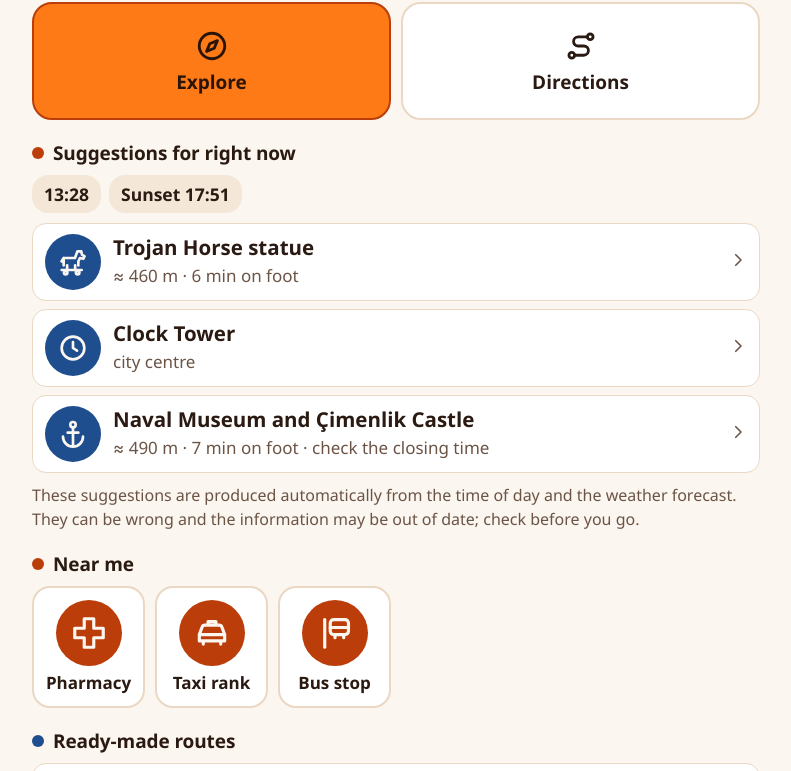
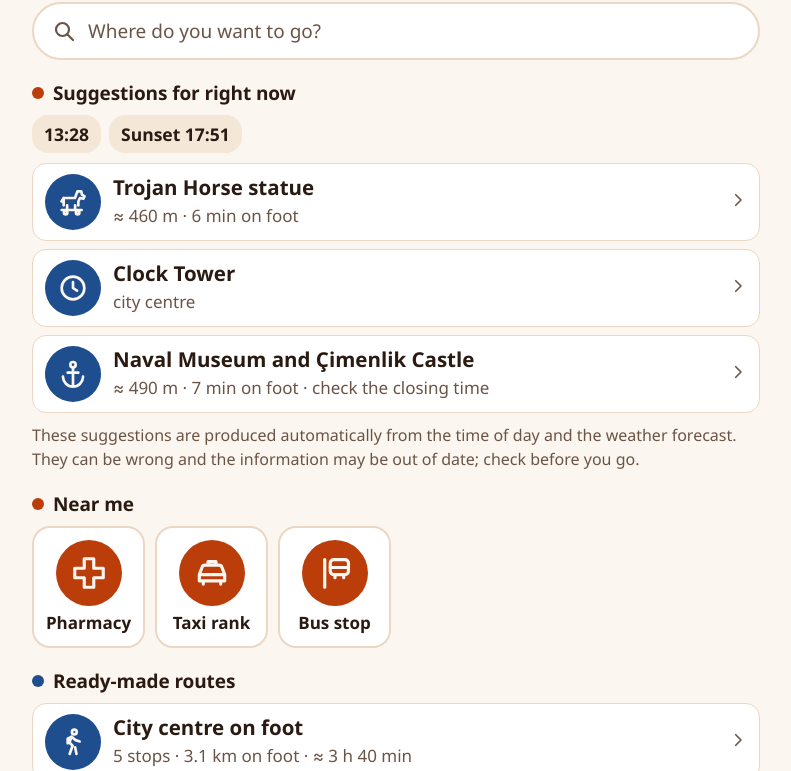
Before and after one commit to muhamedparlak-sys/muhit-in, a plain HTML site: page index.html in a window 1280 px wide. Shown: the part 131-902 px from the top of the page, without its empty margins (244-1035 px from the left). Drawn offline with Linux system fonts and the light colour scheme; no server answers.

Commit message:
Update index.htmlAna sayfa: Keşfet/Yol tarifi düğmeleri kaldırıldı, arama kutusu doğrudan ana sayfada

```diff
--- a/index.html
+++ b/index.html
@@ -747,6 +747,7 @@ h1{margin:16px 0 12px;font-size:clamp(29px,7.2vw,40px);line-height:1.15;letter-s
 .map{width:100%;border:1px solid var(--line);border-radius:16px;overflow:hidden;background:#e9e6df;z-index:0}
 #placeMap{height:38vh;min-height:230px;max-height:460px}
 
+#paneHow{margin:0 0 14px}
 .search{display:flex;align-items:center;gap:10px;height:58px;padding:0 18px;border:2px solid var(--line);border-radius:29px;background:var(--panel);color:var(--muted)}
 .search:focus-within{border-color:var(--accent)}
 .search input{flex:1;min-width:0;border:0;outline:0;background:none;color:var(--text);font:inherit;font-size:19px;-webkit-appearance:none;appearance:none}
@@ -949,11 +950,7 @@ button.btn{width:100%;cursor:pointer}
   </header>
   <section id="home" data-nosnippet>
     <h1 data-i18n="h1"></h1>
-    <div class="ask" id="ask" role="tablist">
-      <button type="button" class="askbtn" data-m="where" role="tab"><svg width="34" height="34" viewBox="0 0 24 24" fill="none" stroke="currentColor" stroke-width="2" stroke-linecap="round" stroke-linejoin="round"><circle cx="12" cy="12" r="9"></circle><path d="M15.8 8.2l-2.2 5.4-5.4 2.2 2.2-5.4z"></path></svg><span data-i18n="qWhere"></span></button>
-      <button type="button" class="askbtn" data-m="how" role="tab"><svg width="34" height="34" viewBox="0 0 24 24" fill="none" stroke="currentColor" stroke-width="2" stroke-linecap="round" stroke-linejoin="round"><circle cx="5.5" cy="18.5" r="2"></circle><circle cx="18.5" cy="5.5" r="2"></circle><path d="M7.5 18.5H14a3.25 3.25 0 0 0 0-6.5h-4a3.25 3.25 0 0 1 0-6.5h6.5"></path></svg><span data-i18n="qHow"></span></button>
-    </div>
-    <div id="paneHow" hidden>
+    <div id="paneHow">
       <label class="search"><svg width="24" height="24" viewBox="0 0 24 24" fill="none" stroke="currentColor" stroke-width="2.2" stroke-linecap="round"><circle cx="10.5" cy="10.5" r="6.5"></circle><path d="M15.5 15.5L21 21"></path></svg><input id="q" type="search" autocomplete="off" enterkeyhint="search"></label>
     </div>
     <div id="paneWhere">
@@ -1030,7 +1027,7 @@ button.btn{width:100%;cursor:pointer}
    stop          : optional {lat, lng, name:[...]} bus stop to walk to first
    ===================================================================== */
 const DRAFT  = false;
-const BUILD  = '2026-11-16 d';      /* changed with every new version: an open guide that comes back online reloads itself when this differs */
+const BUILD  = '2026-11-27 a';      /* changed with every new version: an open guide that comes back online reloads itself when this differs */
 const LANGS  = ['en','tr','de','fr','es','bg','ru','el','ar'];
 const XLANGS = ['bg','ru','el','ar'];      /* the languages whose place texts live in XL_ROWS */
 const OFFICE = {lat:40.1498833, lng:26.4024356};
@@ -2471,17 +2468,15 @@ function matches(p){
   if (F.noferry && hasFerry(p)) return false;
   if (F.one && vehicles(p) > 1) return false;
   return true; }
-/* the two questions of the first screen: 'where' = where can I go? (pictures and planning filters), 'how' = how do I get to ...? (search) */
+/* the first screen: 'where' = the pictures (and the planning filters, now off); 'how' = the search results, while the search box at the top holds text */
 let MODE = 'where';
 function renderChips(){
   $('#chips').innerHTML = FILTERS.map(f => '<button type="button" class="chip" data-f="' + f[0] + '" aria-pressed="' + F[f[0]] + '">' + esc(UI[lang][f[1]]) + '</button>').join('');
   $('#q').placeholder = UI[lang].phHow; $('#q').setAttribute('aria-label', UI[lang].phHow); $('#clear').textContent = UI[lang].clear;
-  document.querySelectorAll('.askbtn').forEach(b => b.setAttribute('aria-selected', String(b.dataset.m === MODE)));
-  $('#paneHow').hidden = MODE !== 'how'; $('#paneWhere').hidden = true; }      /* the planning filters are switched off; 'MODE !== \'where\'' in place of 'true' shows them again */
-$('#ask').addEventListener('click', e => { const b = e.target.closest('.askbtn'); if (!b) return; MODE = b.dataset.m; renderChips(); renderHome(); if (MODE === 'how') $('#q').focus(); });
+  $('#paneHow').hidden = false; $('#paneWhere').hidden = true; }      /* the planning filters are switched off; 'MODE !== \'where\'' in place of 'true' shows them again */
 $('#chips').addEventListener('click', e => { const b = e.target.closest('.chip'); if (!b) return; F[b.dataset.f] = !F[b.dataset.f]; renderChips(); renderHome(); });
-$('#q').addEventListener('input', e => { F.q = e.target.value; renderHome(); });
-$('#clear').addEventListener('click', () => { if (MODE === 'how'){ F.q = ''; $('#q').value = ''; } else F.sort = F.walk = F.noferry = F.one = false; renderChips(); renderHome(); });
+$('#q').addEventListener('input', e => { F.q = e.target.value; MODE = F.q.trim() ? 'how' : 'where'; renderHome(); });      /* typing turns the first screen into the search results; an empty box brings the pictures back */
+$('#clear').addEventListener('click', () => { if (MODE === 'how'){ F.q = ''; $('#q').value = ''; MODE = 'where'; } else F.sort = F.walk = F.noferry = F.one = false; renderChips(); renderHome(); });
 
 const short = x => tx(x.label || x.name).replace(/\s*\(.*\)$/, '');
 const card = p => '<li><a class="card" style="--c:var(--' + p.cat + ')" href="#/p/' + p.id + '"><span class="big">' + sized(p.icon, 32) + '</span><span class="txt"><b>' + esc(tx(p.name)) + newTag(p, true) + '</b><small>' + esc(summary(p)) + '</small></span><span class="go">' + ICONS.chevron + '</span></a></li>';
```
